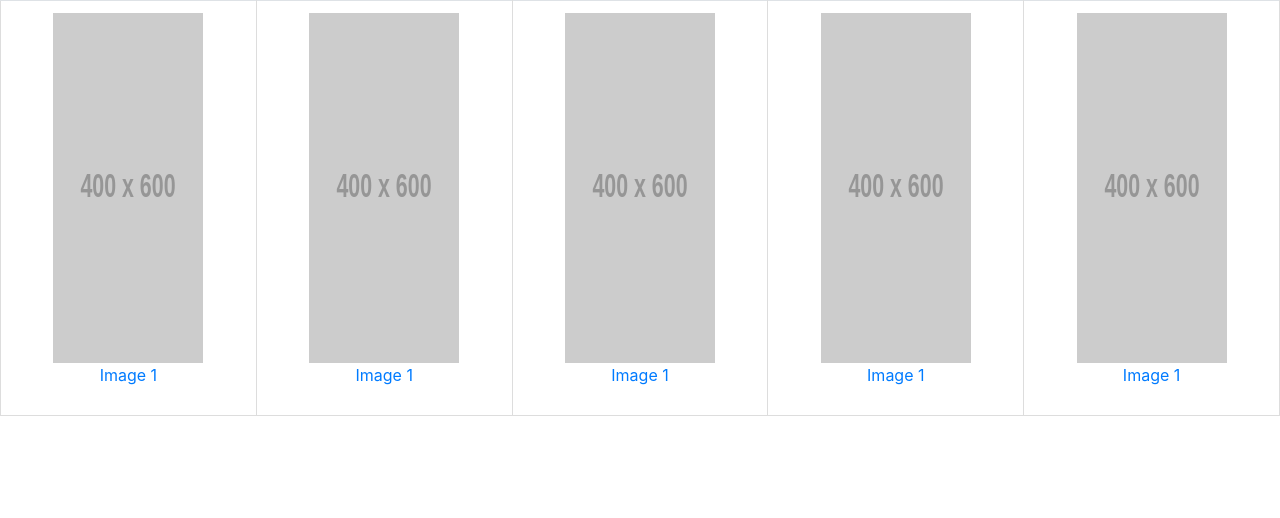
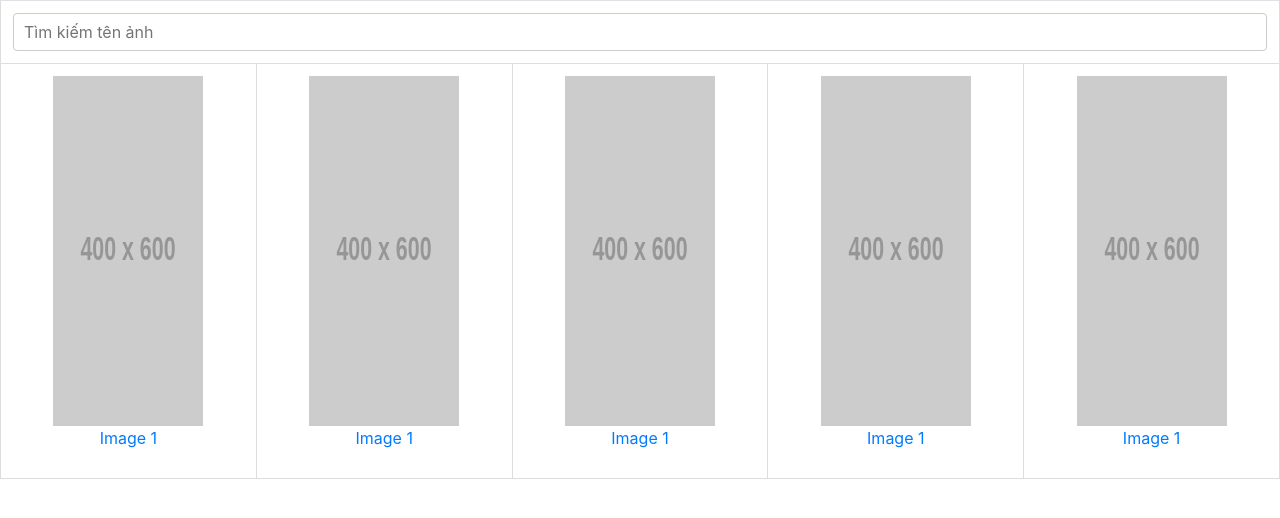
Before and after one commit to jacklect775/getbook, a plain HTML site: page index.html in a window 1280 px wide. Drawn offline with nearby package versions, Linux system fonts and the light colour scheme; placeholder pictures from the web are drawn by us.

Commit message:
Update index.html

```diff
--- a/index.html
+++ b/index.html
@@ -19,7 +19,9 @@
         <div class="table-wrapper">
         <table class="table">
           <thead>
-
+            <tr class="search">
+                <td colspan="5"><input type="text" placeholder="Tìm kiếm tên ảnh"></td>
+              </tr>
           </thead>
           <tbody>
             <tr>
```
